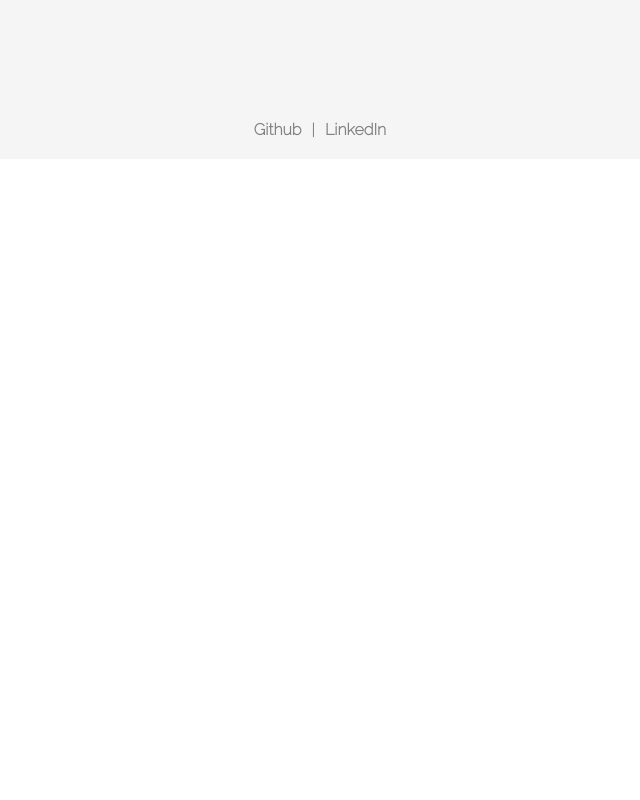
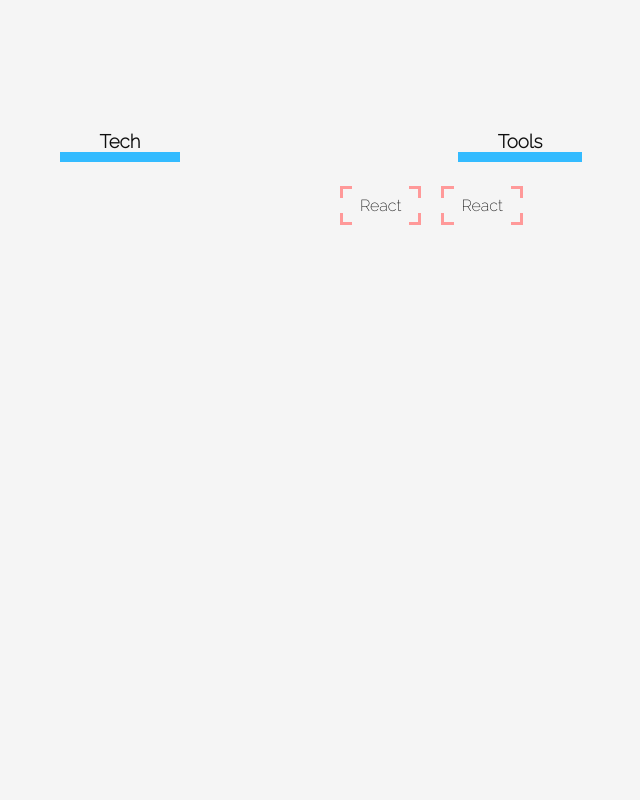
Before and after one commit to Msulecki/SyntaxError, a React (Create React App) app: page / in a window 1280 px wide. Shown: the part 1480-2280 px from the top of the page, without its empty margins (320-960 px from the left). Before the commit the page ends 1639 px from the top, so only its background shows below. Built offline with nearby package versions, Linux system fonts and the light colour scheme.

Commit message:
Add section

```diff
--- a/src/components/Content.tsx
+++ b/src/components/Content.tsx
@@ -1,6 +1,7 @@
 import React from "react";
 import { Hello } from "./pages/Hello";
 import { About } from "./pages/About";
+import { Stack } from "./pages/Stack";
 import "../styles/Content.scss";
 
 export const Content = () => {
@@ -8,6 +9,7 @@ export const Content = () => {
     <main>
       <Hello />
       <About />
+      <Stack />
     </main>
   );
 };
```
